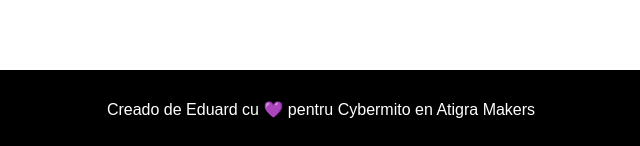
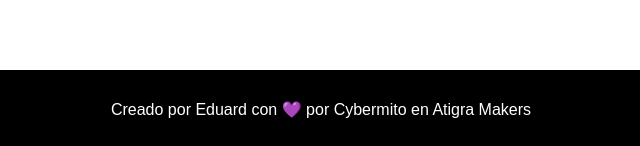
Before and after one commit to edgiani/eduard-web, a plain HTML site: page index.html in a window 1280 px wide. Shown: the part 1393-1539 px from the top of the page, 319-959 px from the left. Drawn offline with Linux system fonts and the light colour scheme.

Commit message:
Update index.html

```diff
--- a/index.html
+++ b/index.html
@@ -69,7 +69,7 @@
     </main>
 
     <footer>
-        <p>Creado de Eduard cu &#128156; pentru Cybermito en Atigra Makers</p>
+        <p>Creado por Eduard con &#128156; por Cybermito en Atigra Makers</p>
     </footer>
 </body>
 </html>
```
